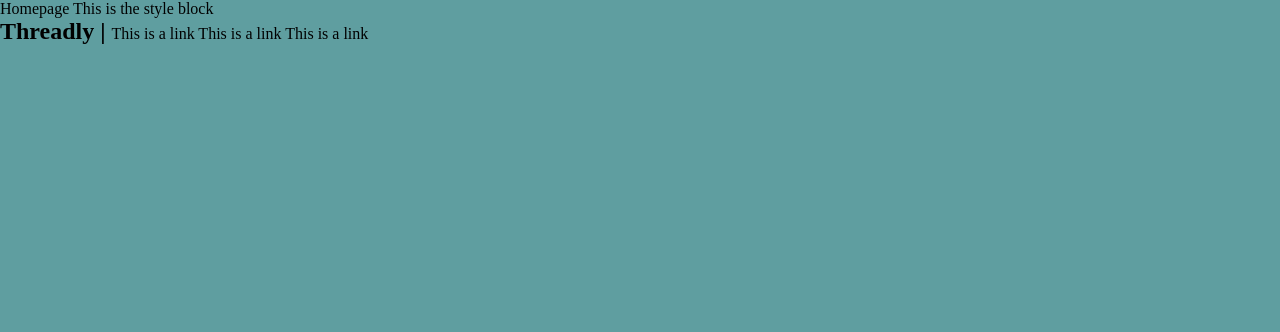
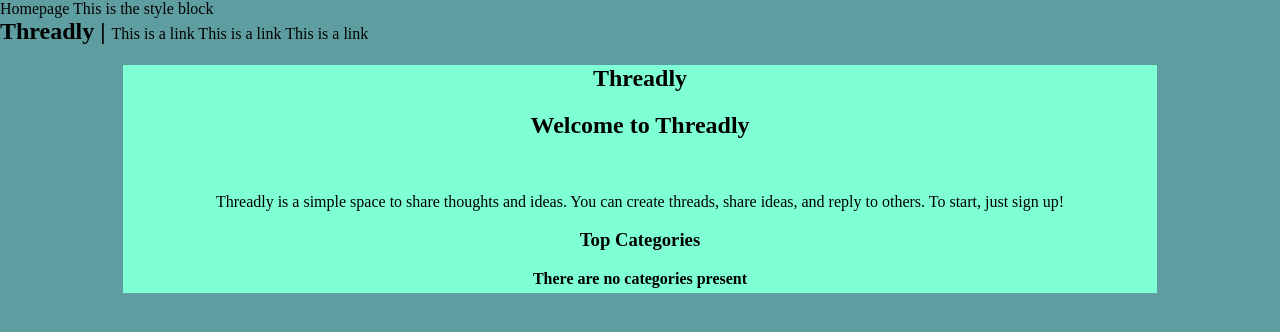
Before and after one commit to Dougie-afk/WAD2TeamProject, a Django app: page /Threadly/index/ in a window 1280 px wide. Shown: the top 332 px of the page. Run offline with Django 3.2, Linux system fonts and the light colour scheme.

Commit message:
Login form, post and categories pages

```diff
--- a/static/style.css
+++ b/static/style.css
@@ -3,10 +3,28 @@ body, html {
     background-color: cadetblue;
 }
 
-#mainDiv {
+.post_photo {
+    width: 90%;
+    align-self: center;
+}
+
+#main_div {
     background-color: aquamarine;
     width: 80%;
     margin: auto;
     padding: 5px;
     padding-top: 0px;
+    text-align: center;
 }
+
+#login_form {
+    display: inline;
+    width: 60%;
+    margin: auto;
+}
+
+#login_form_image {
+    display: inline;
+    width: 30%;
+    margin: auto;
+}
--- a/templates/Threadly/base.html
+++ b/templates/Threadly/base.html
@@ -2,7 +2,7 @@
 {% load staticfiles %}
 <html>
     <head>
-        <title>Threadyly - </title>
+        <title>Threadly - </title>
         {% block title_block %}
             This is the title block
         {% endblock %}
@@ -18,6 +18,10 @@
         <section id="nav">
             <h1 style="display: inline">Threadly | </h1><a>This is a link</a> <a>This is a link</a> <a>This is a link</a>
         </section>
-        <section id="mainSection"></section>
+        <section id="main_div">
+            {% block body_block %}
+                This is the body block's default content. If you're seeing this, something's gone wrong.
+            {% endblock %}
+        </section>
     </body>
 </html>
--- a/templates/Threadly/index.html
+++ b/templates/Threadly/index.html
@@ -8,6 +8,18 @@
 {% block body_block %}
     <h1>Threadly</h1>
     <div>
-        Hello, and welcome to threadly :3
+        <h1>Welcome to Threadly</h1>
+        <br>
+        <p>Threadly is a simple space to share thoughts and ideas. You can create threads, share ideas, and reply to others. To start, just sign up!</p>
+        <h3>Top Categories</h3>
+    {% if categories %}
+        <ul>
+        {% for category in categories %}
+            <li><a href="{% url 'Threadly:show_category' category.slug %}">{{ category.name }}</a></li>
+        {% endfor %}
+        </ul>
+    {% else %}
+        <strong>There are no categories present</strong>
+    {% endif %}
     </div>
 {% endblock %}
```
Also changed, not shown: templates/Threadly/categories.html (added, +18 -0 lines), templates/Threadly/login.html (added, +20 -0 lines), templates/Threadly/post.html (added, +17 -0 lines), static/images/login_form_image.jpg (added).
